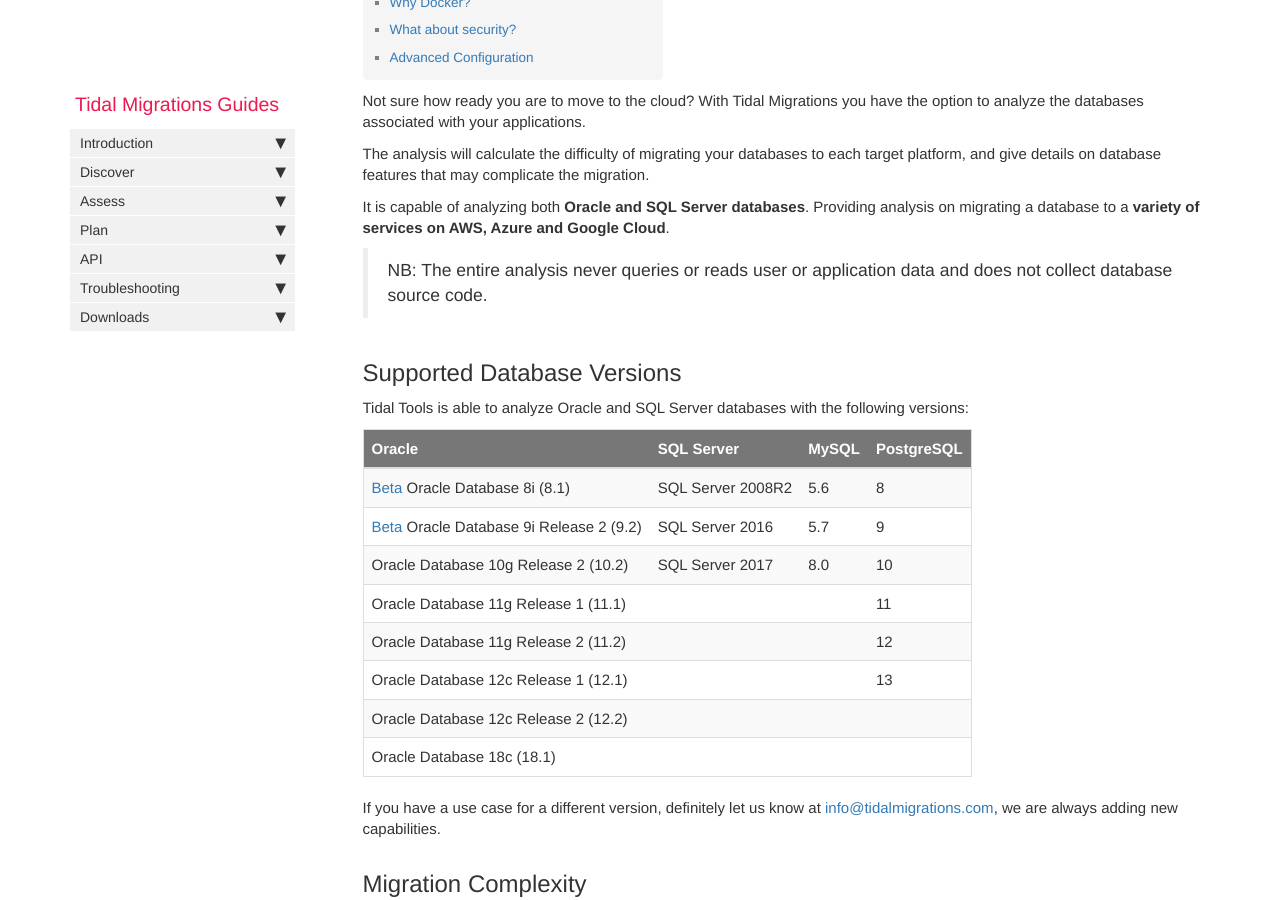
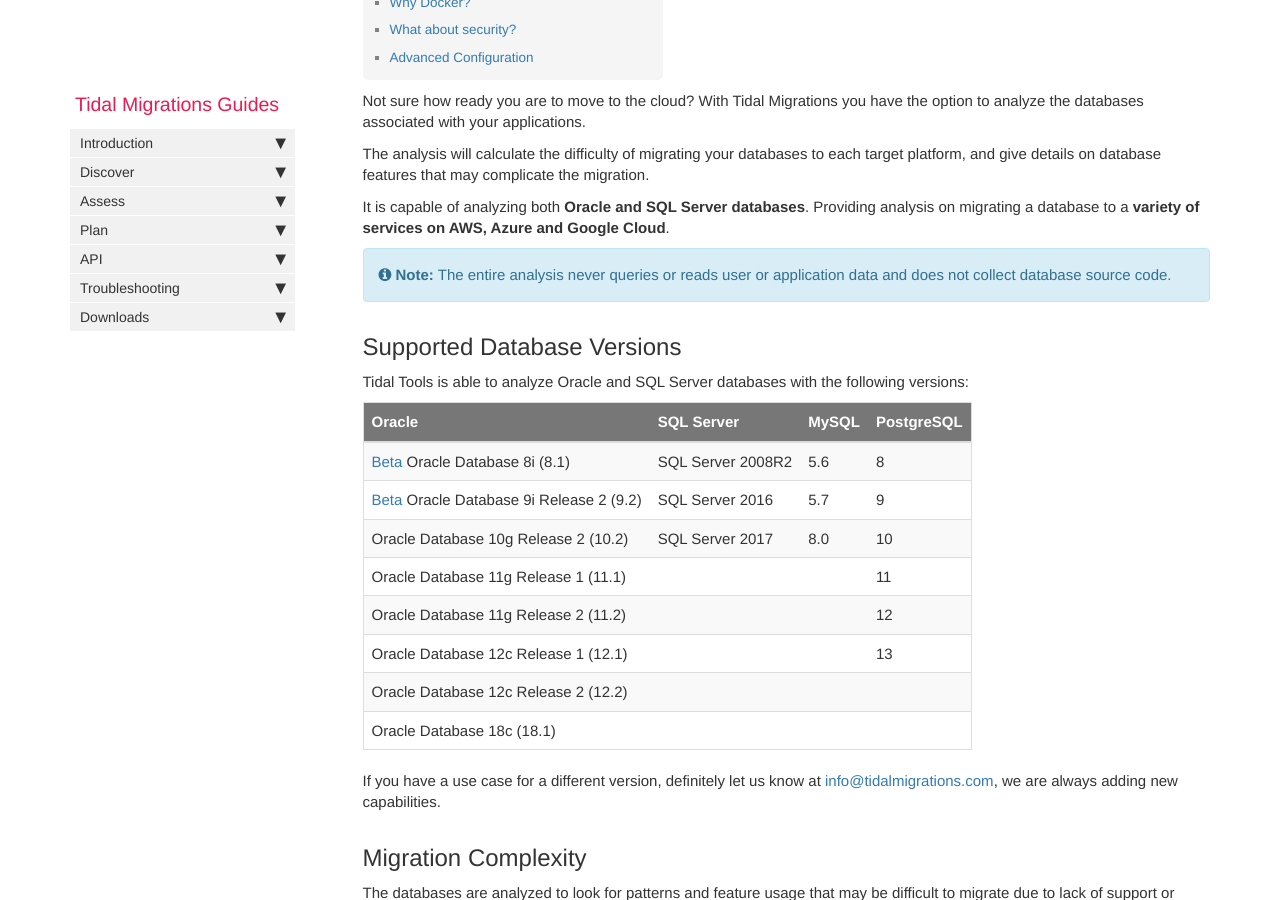
Before and after one commit to tidalmigrations/tidalmigrations.github.io, a Jekyll site: the page built from pages/tidal tools/analyze_database.md, in a window 1280 px wide and 900 px high, scrolled down 527 px. Built offline with Jekyll 4.4.1, drawn with Linux system fonts in a browser that asks for light colours; nearby versions of some CDN libraries; comment, search, counter and statistics services are not loaded.

Commit message:
Improve note style

```diff
--- a/pages/tidal tools/analyze_database.md
+++ b/pages/tidal tools/analyze_database.md
@@ -13,7 +13,7 @@ The analysis will calculate the difficulty of migrating your databases to each t
 
 It is capable of analyzing both **Oracle and SQL Server databases**. Providing analysis on migrating a database to a **variety of services on AWS, Azure and Google Cloud**.
 
-> NB: The entire analysis never queries or reads user or application data and does not collect database source code.
+{% include note.html content="The entire analysis never queries or reads user or application data and does not collect database source code." %}
 
 ## Supported Database Versions
 
```
